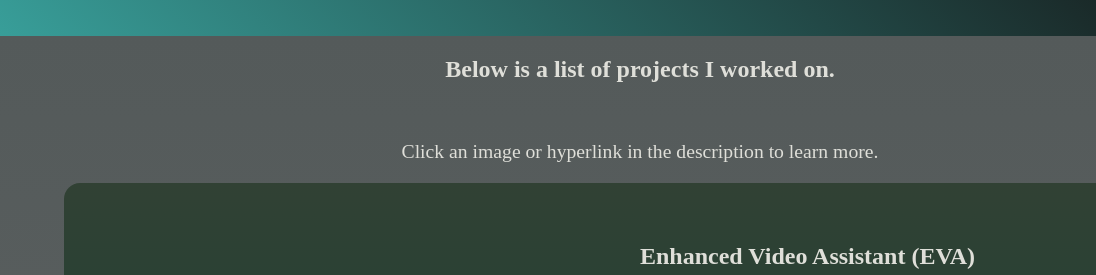
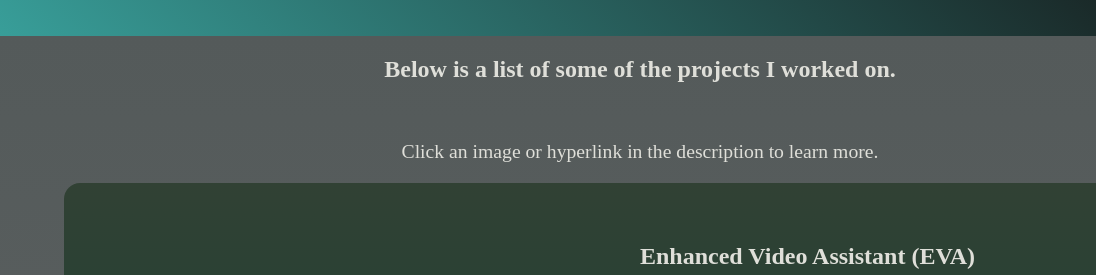
Before and after one commit to sri0606/sri0606.github.io, a plain HTML site: page projects.html in a window 1280 px wide. Shown: the part 180-455 px from the top of the page, 0-1096 px from the left. Drawn offline with Linux system fonts and the light colour scheme.

Commit message:
minor change

```diff
--- a/projects.html
+++ b/projects.html
@@ -61,7 +61,7 @@
 
         <main class="main">
             <div class="content">
-                <h2>Below is a list of projects I worked on.</h2><br>
+                <h2>Below is a list of some of the projects I worked on.</h2><br>
                 <p>Click an image or hyperlink in the description to learn more.</p>
             </div>
             <div class="content-row" id="eva">
```
